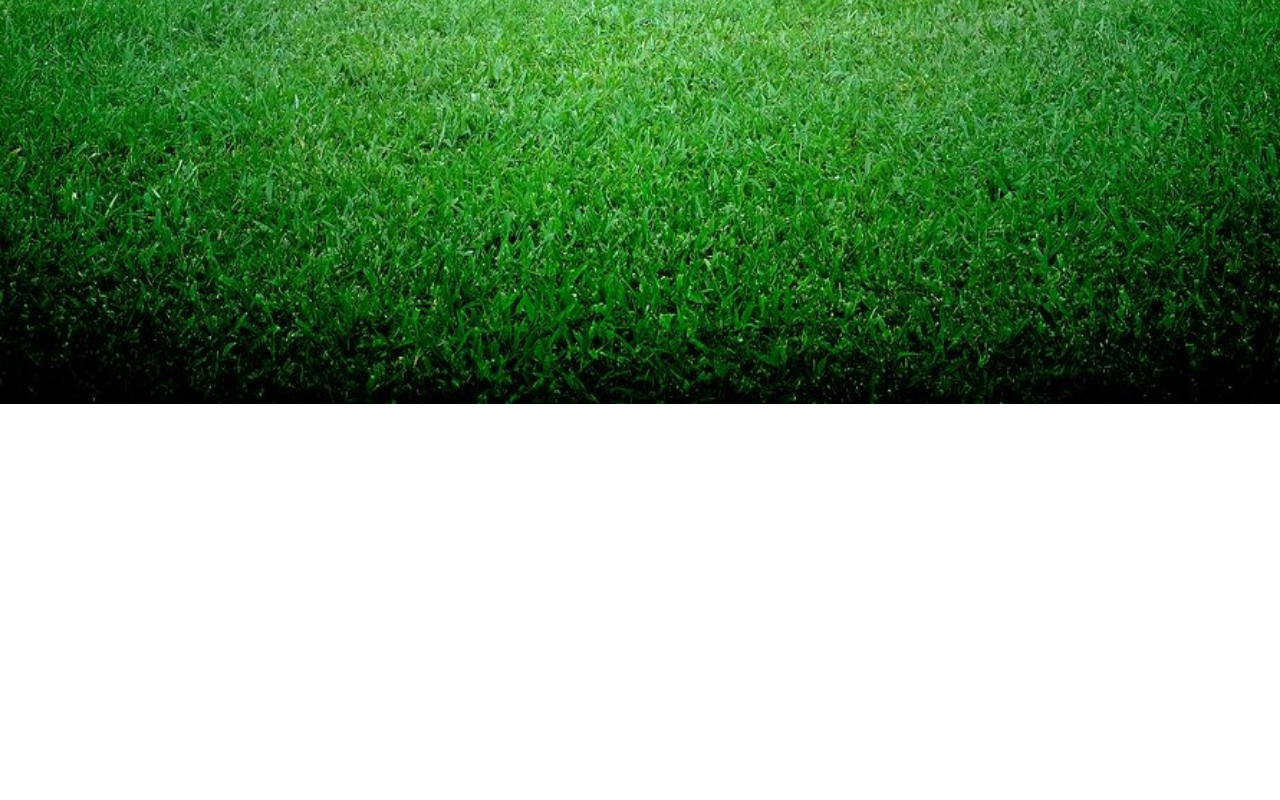
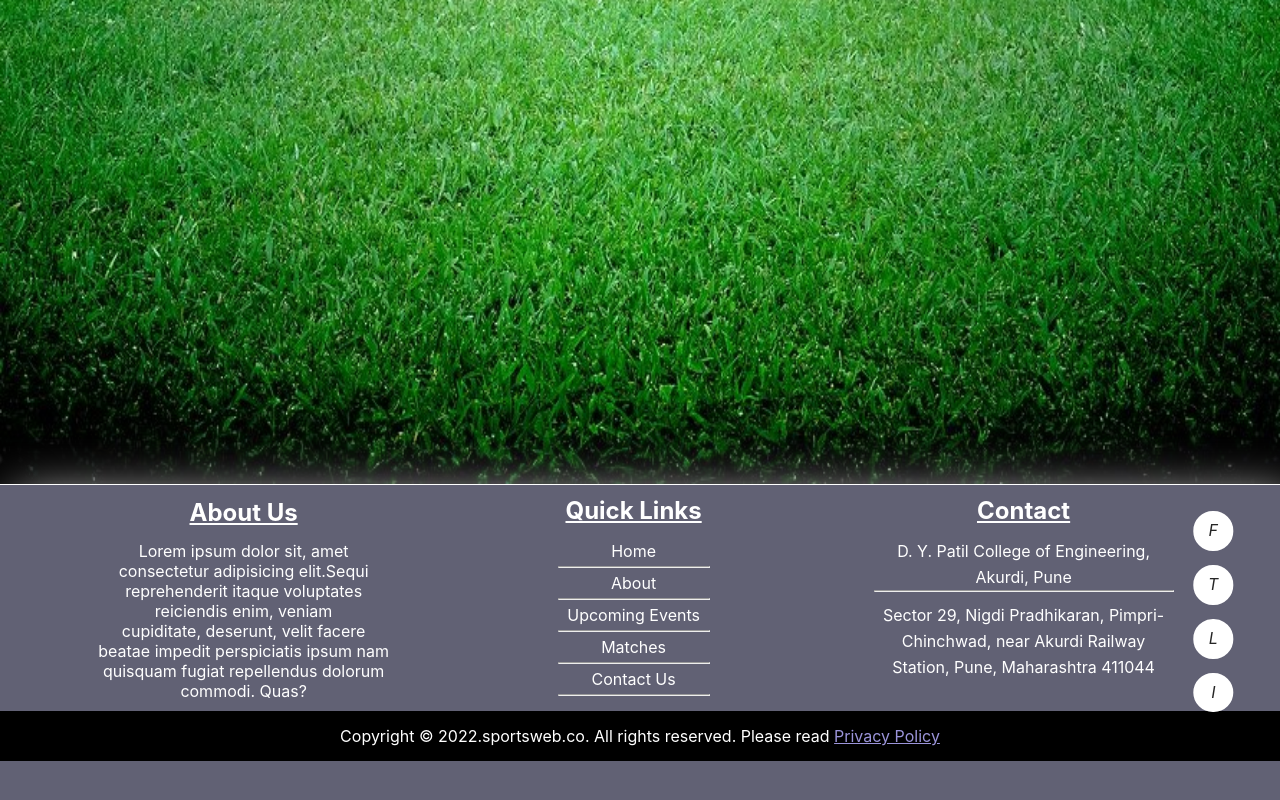
Before and after one commit to chandan012/sports2, a React (Create React App) app: page / in a window 1280 px wide. Shown: the part 396-1196 px from the top of the page. Before the commit the page ends 804 px from the top, so only its background shows below. Built offline with nearby package versions, Linux system fonts and the light colour scheme.

Commit message:
added home and footer

```diff
--- a/package.json
+++ b/package.json
@@ -8,6 +8,7 @@
     "@testing-library/user-event": "^13.5.0",
     "react": "^17.0.2",
     "react-dom": "^17.0.2",
+    "react-router-dom": "^6.2.1",
     "react-scripts": "5.0.0",
     "web-vitals": "^2.1.4"
   },
--- a/src/App.css
+++ b/src/App.css
@@ -2,8 +2,3 @@
   margin:0;
   padding:0;
 }
-.bghome img{
-  height: 100vh;
-  width: 100%;
-  scroll-behavior: smooth;
-}
--- a/src/App.js
+++ b/src/App.js
@@ -1,10 +1,12 @@
 import './App.css';
-import bg1 from "./imgs/bg1.jpg"
+import Home from "./Components/Home/home"
+import Footer from "./Components/Home/Footer/footer"
 
 function App() {
   return (
-    <div className="bghome">
-      <img src={bg1} alt=" "></img>
+    <div>
+      <Home/>
+      <Footer/>
     </div>
   );
 }
--- /dev/null
+++ b/src/Components/Home/Footer/footer.css
@@ -0,0 +1,157 @@
+/* @media screen (max-width="1200"){
+    displ
+} */
+*{
+    margin: 0px;
+    padding: 0px;
+    color: white;
+}
+
+.footer{
+    height: 40vh;
+    position: relative;
+    background: rgb(97, 97, 116);
+    box-shadow: 15px 15px 50px ;
+    width: 100%;
+    /* background: url('https://www.kidslifestudio.com/wp-content/uploads/footer-background.jpg') no-repeat center center; */
+}
+
+/* .icons{
+    text-align: center;
+    margin: auto;
+}
+.icons img{
+    margin: 0px 20px;
+    padding: 20px 7px;
+    width: 30px;
+    height: 30px;
+} */
+
+.icons{
+    height: 100px;
+}
+.bottom{
+    text-align: center;
+    background: rgb(0, 0, 0);
+    color: rgb(255, 255, 255);
+    padding:15px;
+}
+.bottom a{
+color: rgb(155, 148, 218);
+}
+.box{
+    align-items: center;
+    justify-content: center;
+    display: flex;
+    margin-top: -3px;
+}
+.info1 h2,.info2 h2,.info3 h2{
+    padding-bottom: 14px;
+    text-decoration: underline;
+    font-weight: bold;
+}
+.info1,.info2,.info3{
+    display: flex;
+    flex-direction: column;
+    font-size: 1rem;
+    width: 33%;
+    height: 200px;
+    width: 300px;
+    padding: 13px;
+   text-align: center;
+   margin-left: 2%;
+   margin-right: 3%;
+}
+
+
+.info2,.info3{
+   line-height: 26px;
+
+}
+.info3 hr{
+    margin-bottom:10px;
+}
+.info2 hr{
+    width: 50%;
+    margin:2px auto;
+}
+.info2 a{
+    text-decoration: none;
+}
+
+ul {
+    display: flex;
+    flex-direction: column;
+    row-gap: 0.8rem;
+    position: absolute;
+    top: 27%;
+    left: 93%;
+    transform: translate(-30%, -30%);
+  }
+
+  ul li {
+    list-style: none;
+    text-decoration: none;
+  }
+
+  ul li a {
+    width: 50%;
+    height:0;
+    padding-bottom: 50%;
+    border-radius: 50%;
+    background-color: #fff;
+    text-align: center;
+    line-height: 30px;
+    font-size: 16px;
+    margin: 1px 22px;
+    display: block;
+    position: relative;
+    overflow: hidden;
+    border: 4px solid rgb(255, 255, 255);
+    z-index: 1;
+  }
+
+  ul li a .icon {
+    position: relative;
+    color: #262626;
+    transition: .5s;
+    z-index: 3;
+  }
+
+  ul li a:hover .icon {
+    color: #fff;
+    transform: rotateY(360deg);
+  }
+
+  ul li a:before {
+    content: "";
+    position: absolute;
+    top: 100%;
+    left: 0;
+    width: 100%;
+    height: 100%;
+    background: #f00;
+    transition: .5s;
+    z-index: 2;
+  }
+
+  ul li a:hover:before {
+    top: 0;
+  }
+
+  ul li:nth-child(1) a:before{
+    background: #3b5999;
+  }
+
+  ul li:nth-child(2) a:before{
+    background: #55acee;
+  }
+
+  ul li:nth-child(3) a:before {
+    background: #0077b5;
+  }
+
+  ul li:nth-child(4) a:before {
+    background: #e023a7;
+
+  }
--- /dev/null
+++ b/src/Components/Home/Footer/footer.jsx
@@ -0,0 +1,66 @@
+import React from 'react'
+
+import "./footer.css"
+
+function footer() {
+  return (
+    <div className="footer">
+        <div className="footcont">
+            <div className="box">
+                <div className="info1">
+                    <h2>About Us</h2>
+                    <p>Lorem ipsum dolor sit, amet consectetur adipisicing elit.Sequi reprehenderit itaque voluptates
+                        reiciendis enim, veniam <br/>cupiditate, deserunt, velit facere beatae impedit perspiciatis ipsum
+                        nam quisquam fugiat repellendus dolorum commodi. Quas?</p>
+                </div>
+                <div className="info2">
+                    <h2>Quick Links</h2>
+                    <a href="#">Home</a>
+                    <hr/>
+                    <a href="#">About</a>
+                    <hr/>
+                    <a href="#">Upcoming Events</a>
+                    <hr/>
+                    <a href="#">Matches</a>
+                    <hr/>
+                    <a href="#">Contact Us</a>
+                    <hr/>
+                </div>
+                <div className="info3">
+                    <h2>Contact</h2>
+                    <p>D. Y. Patil College of Engineering, Akurdi, Pune</p>
+                    <hr/>
+                    <p>Sector 29, Nigdi Pradhikaran, Pimpri-Chinchwad, near Akurdi Railway Station, Pune, Maharashtra
+                        411044</p>
+                </div>
+            </div>
+
+            {/* <!-- <div className="icons"> -->
+            <!-- <a href="#"><img src="./img/insta.png" alt="INSTAGRAM" srcset=""></a> -->
+            <!-- <a href="#"><img src="./img/twit.svg" alt="TWITTER" srcset=""></a> -->
+            <!-- <a href="#"><img src="./img/fb.png" alt="FACEBOOK" srcset=""></a> -->
+            <!-- <a href="#"><img src="./img/LinkedIn2.png" alt="FACEBOOK" srcset=""></a> -->
+            <!-- </div> --> */}
+            <ul className='social-links'>
+                <li >
+                  <a href="#">
+                    <i className="fab fa-facebook-f icon">F</i></a>
+                </li>
+                <li>
+                  <a href="#"><i className="fab fa-twitter icon">T</i></a>
+                </li>
+                <li>
+                  <a href="#"><i className="fab fa-linkedin-in icon">L</i></a></li>
+                <li>
+                  <a href="#"><i className="fab fa-instagram icon">I</i></a></li>
+            </ul>
+            <div className="bottom">
+                <p>Copyright © 2022.sportsweb.co. All rights reserved. Please read <a href="#"> Privacy Policy</a></p>
+            </div>
+        </div>
+
+    </div>
+  )
+}
+
+export default footer
--- /dev/null
+++ b/src/Components/Home/home.css
@@ -0,0 +1,5 @@
+.bghome img{
+    height: 110vh;
+    width: 100%;
+    scroll-behavior:auto;
+  }
--- /dev/null
+++ b/src/Components/Home/home.jsx
@@ -0,0 +1,14 @@
+import React from 'react'
+import bg1 from "../../imgs/bg1.jpg"
+import "./home.css"
+
+
+function home() {
+  return (
+    <div className="bghome">
+      <img src={bg1} alt=" "></img>
+    </div>
+  )
+}
+
+export default home
--- a/src/index.js
+++ b/src/index.js
@@ -3,11 +3,12 @@ import ReactDOM from 'react-dom';
 import './index.css';
 import App from './App';
 import reportWebVitals from './reportWebVitals';
+import { BrowserRouter } from 'react-router-dom'
 
 ReactDOM.render(
-  <React.StrictMode>
+  <BrowserRouter>
     <App />
-  </React.StrictMode>,
+  </BrowserRouter>,
   document.getElementById('root')
 );
 
```
Also changed, not shown: 1 other file (tests, documents, lock files or other folders).
